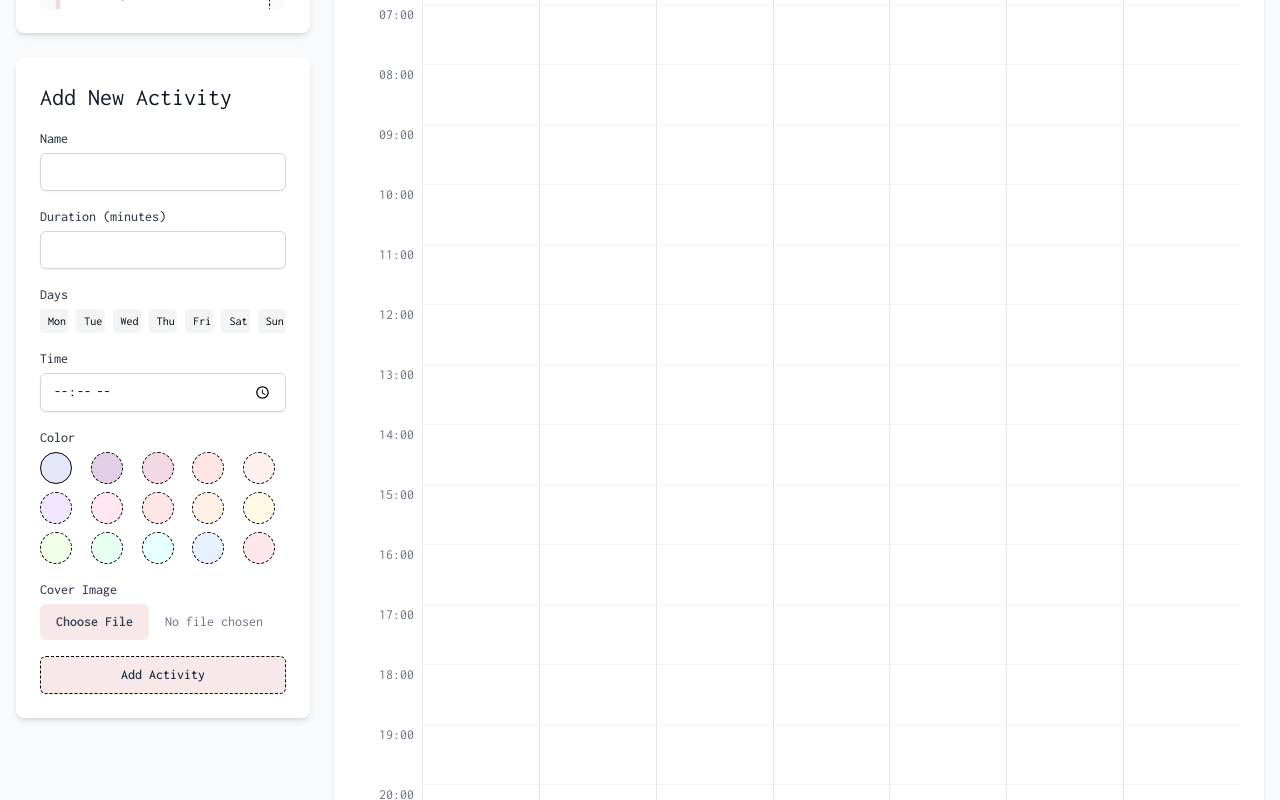
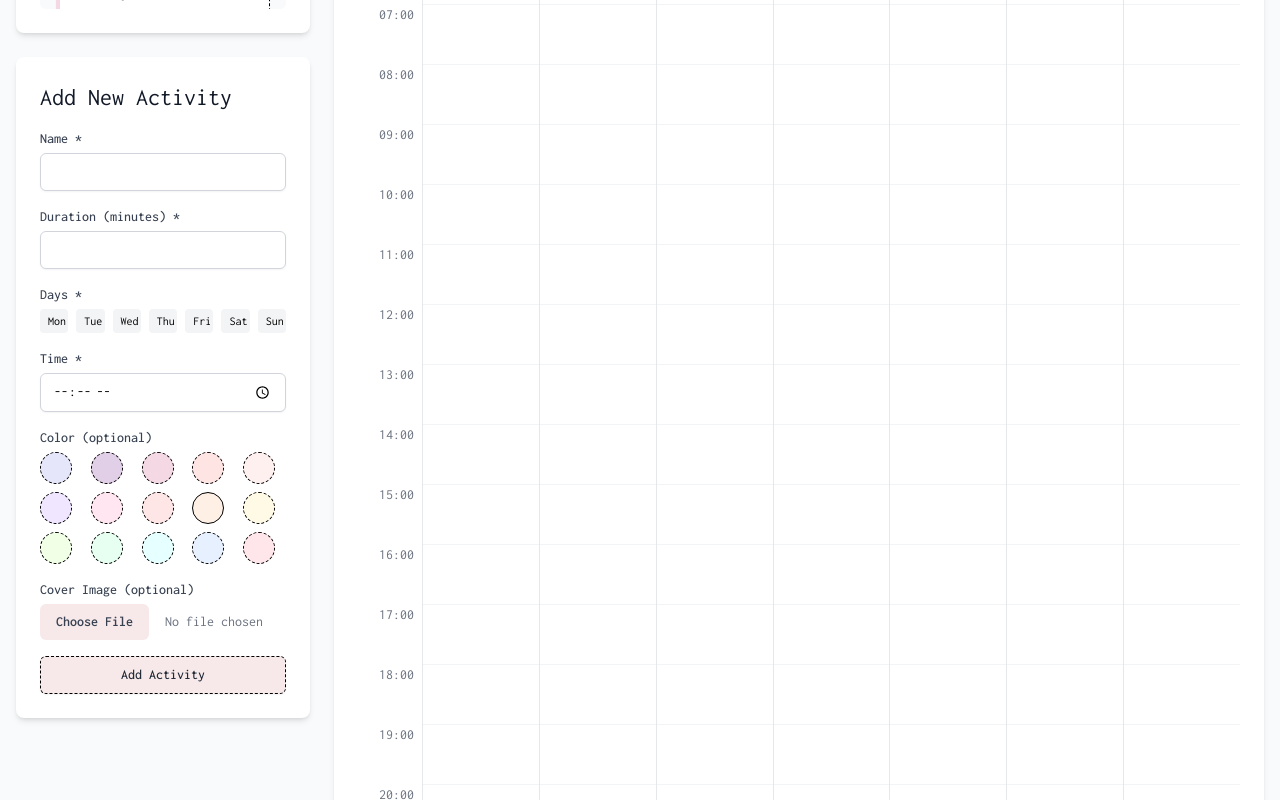
Before and after one commit to andiesurfgirl/schedule-builder, a Next.js app: page / in a window 1280 px wide. Shown: the part 577-1377 px from the top of the page. Built offline with nearby package versions, Linux system fonts and the light colour scheme.

Commit message:
require fields

```diff
--- a/app/components/AddActivityForm.tsx
+++ b/app/components/AddActivityForm.tsx
@@ -34,8 +34,9 @@ export default function AddActivityForm({ onAddActivity, initialActivity, onCanc
   const [duration, setDuration] = useState(initialActivity?.duration.toString() || '')
   const [days, setDays] = useState<string[]>(initialActivity?.days || [])
   const [time, setTime] = useState(initialActivity?.time || '')
-  const [color, setColor] = useState(initialActivity?.color || pastelColors[0])
+  const [color, setColor] = useState(initialActivity?.color || pastelColors[Math.floor(Math.random() * pastelColors.length)])
   const [imageUrl, setImageUrl] = useState(initialActivity?.coverImage || '')
+  const [showDaysError, setShowDaysError] = useState(false)
 
   const handleImageUpload = (e: React.ChangeEvent<HTMLInputElement>) => {
     const file = e.target.files?.[0]
@@ -50,22 +51,31 @@ export default function AddActivityForm({ onAddActivity, initialActivity, onCanc
 
   const handleSubmit = (e: React.FormEvent) => {
     e.preventDefault()
+    if (!name || !duration || !time) {
+      return // HTML5 validation will handle these
+    }
+
+    if (days.length === 0) {
+      setShowDaysError(true)
+      return
+    }
+
+    setShowDaysError(false)
     onAddActivity({
       name,
       duration: parseInt(duration),
       days,
       time,
       color,
-      coverImage: imageUrl
+      coverImage: imageUrl || undefined
     })
 
-    // Only clear form if not editing (no initialActivity)
     if (!initialActivity) {
       setName('')
       setDuration('')
       setDays([])
       setTime('')
-      setColor(pastelColors[0])
+      setColor(pastelColors[Math.floor(Math.random() * pastelColors.length)])
       setImageUrl('')
     }
   }
@@ -73,6 +83,7 @@ export default function AddActivityForm({ onAddActivity, initialActivity, onCanc
   const daysOfWeek = ['Monday', 'Tuesday', 'Wednesday', 'Thursday', 'Friday', 'Saturday', 'Sunday']
 
   const toggleDay = (day: string) => {
+    setShowDaysError(false) // Clear error when user selects a day
     setDays(days.includes(day)
       ? days.filter(d => d !== day)
       : [...days, day]
@@ -85,7 +96,7 @@ export default function AddActivityForm({ onAddActivity, initialActivity, onCanc
 
       <div>
         <label htmlFor="name" className="block text-sm font-medium text-gray-700">
-          Name
+          Name *
         </label>
         <input
           id="name"
@@ -99,7 +110,7 @@ export default function AddActivityForm({ onAddActivity, initialActivity, onCanc
 
       <div>
         <label htmlFor="duration" className="block text-sm font-medium text-gray-700">
-          Duration (minutes)
+          Duration (minutes) *
         </label>
         <input
           id="duration"
@@ -112,7 +123,7 @@ export default function AddActivityForm({ onAddActivity, initialActivity, onCanc
       </div>
 
       <div>
-        <label className="block text-sm font-medium text-gray-700">Days</label>
+        <label className="block text-sm font-medium text-gray-700">Days *</label>
         <div className="mt-1 grid grid-cols-7 gap-2">
           {daysOfWeek.map(day => (
             <button
@@ -129,11 +140,16 @@ export default function AddActivityForm({ onAddActivity, initialActivity, onCanc
             </button>
           ))}
         </div>
+        {showDaysError && (
+          <p className="mt-1 text-sm text-red-600">
+            Please select at least one day
+          </p>
+        )}
       </div>
 
       <div>
         <label htmlFor="time" className="block text-sm font-medium text-gray-700">
-          Time
+          Time *
         </label>
         <input
           id="time"
@@ -147,7 +163,7 @@ export default function AddActivityForm({ onAddActivity, initialActivity, onCanc
 
       <div>
         <label className="block text-sm font-medium text-gray-700">
-          Color
+          Color (optional)
         </label>
         <div className="grid grid-cols-5 gap-2 mt-1">
           {pastelColors.map((colorOption) => (
@@ -166,7 +182,7 @@ export default function AddActivityForm({ onAddActivity, initialActivity, onCanc
 
       <div>
         <label className="block text-sm font-medium text-gray-700">
-          Cover Image
+          Cover Image (optional)
         </label>
         <input
           type="file"
```
